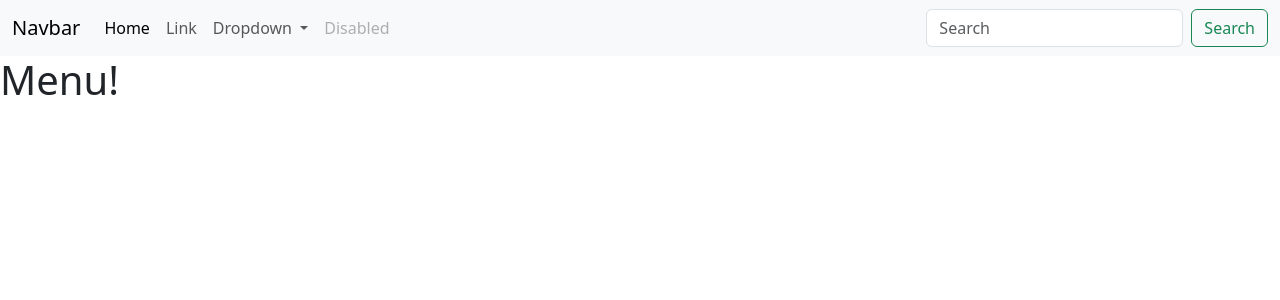
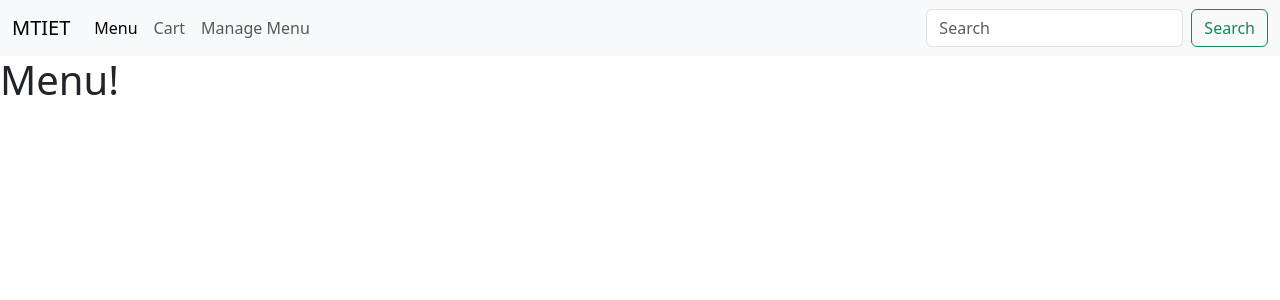
Before and after one commit to Django-projects-336/food-order-cls-MT, a Django app: page / in a window 1280 px wide. Shown: the top 300 px of the page. Run offline with Django 5.2, Linux system fonts and the light colour scheme.

Commit message:
adding paths to the navbars

```diff
--- a/frontend/templates/master.html
+++ b/frontend/templates/master.html
@@ -15,7 +15,7 @@
     <header>
       <nav class="navbar navbar-expand-lg bg-body-tertiary">
         <div class="container-fluid">
-          <a class="navbar-brand" href="#">Navbar</a>
+          <a class="navbar-brand" href="{% url 'homepage' %}">MTIET</a>
           <button
             class="navbar-toggler"
             type="button"
@@ -30,22 +30,18 @@
           <div class="collapse navbar-collapse" id="navbarSupportedContent">
             <ul class="navbar-nav me-auto mb-2 mb-lg-0">
               <li class="nav-item">
-                <a class="nav-link active" aria-current="page" href="#">Home</a>
+                <a class="nav-link active" aria-current="page" href="{% url 'homepage' %}">Menu</a>
               </li>
               <li class="nav-item">
-                <a class="nav-link" href="#">Link</a>
-              </li>
-              <li class="nav-item dropdown">
-                <a class="nav-link dropdown-toggle" href="#" role="button" data-bs-toggle="dropdown" aria-expanded="false"> Dropdown </a>
-                <ul class="dropdown-menu">
-                  <li><a class="dropdown-item" href="#">Action</a></li>
-                  <li><a class="dropdown-item" href="#">Another action</a></li>
-                  <li><hr class="dropdown-divider" /></li>
-                  <li><a class="dropdown-item" href="#">Something else here</a></li>
-                </ul>
+                <a
+                  class="nav-link"
+                  href="
+                {% url 'cart' %}"
+                  >Cart</a
+                >
               </li>
               <li class="nav-item">
-                <a class="nav-link disabled" aria-disabled="true">Disabled</a>
+                <a class="nav-link" href="{% url 'manage-menu' %}">Manage Menu</a>
               </li>
             </ul>
             <form class="d-flex" role="search">
@@ -57,10 +53,7 @@
       </nav>
     </header>
 
-    <main>
-        {% block content %}{% endblock content %}
-</main>
-
+    <main>{% block content %}{% endblock content %}</main>
 
     <script
       src="https://cdn.jsdelivr.net/npm/bootstrap@5.3.8/dist/js/bootstrap.bundle.min.js"
```
